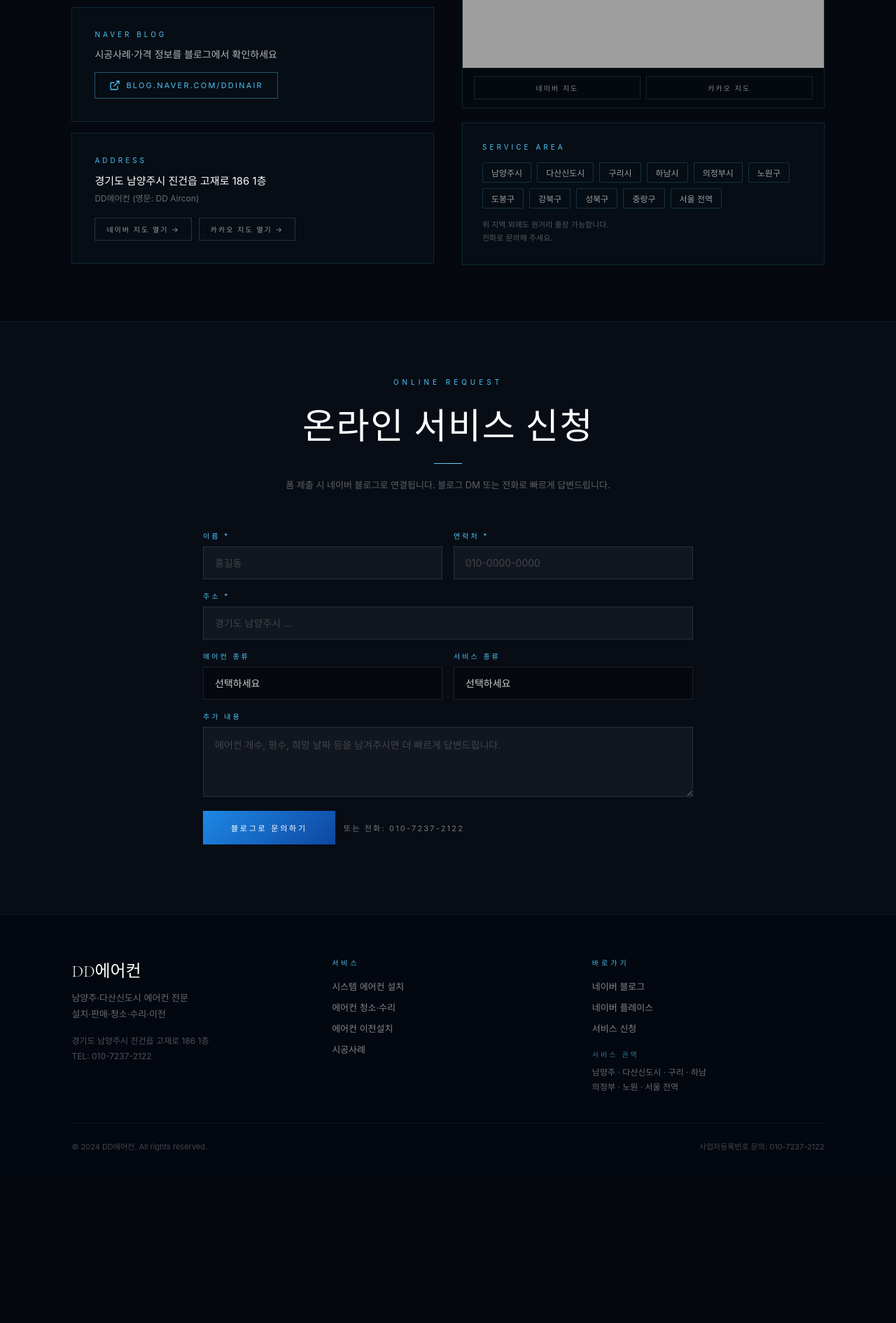
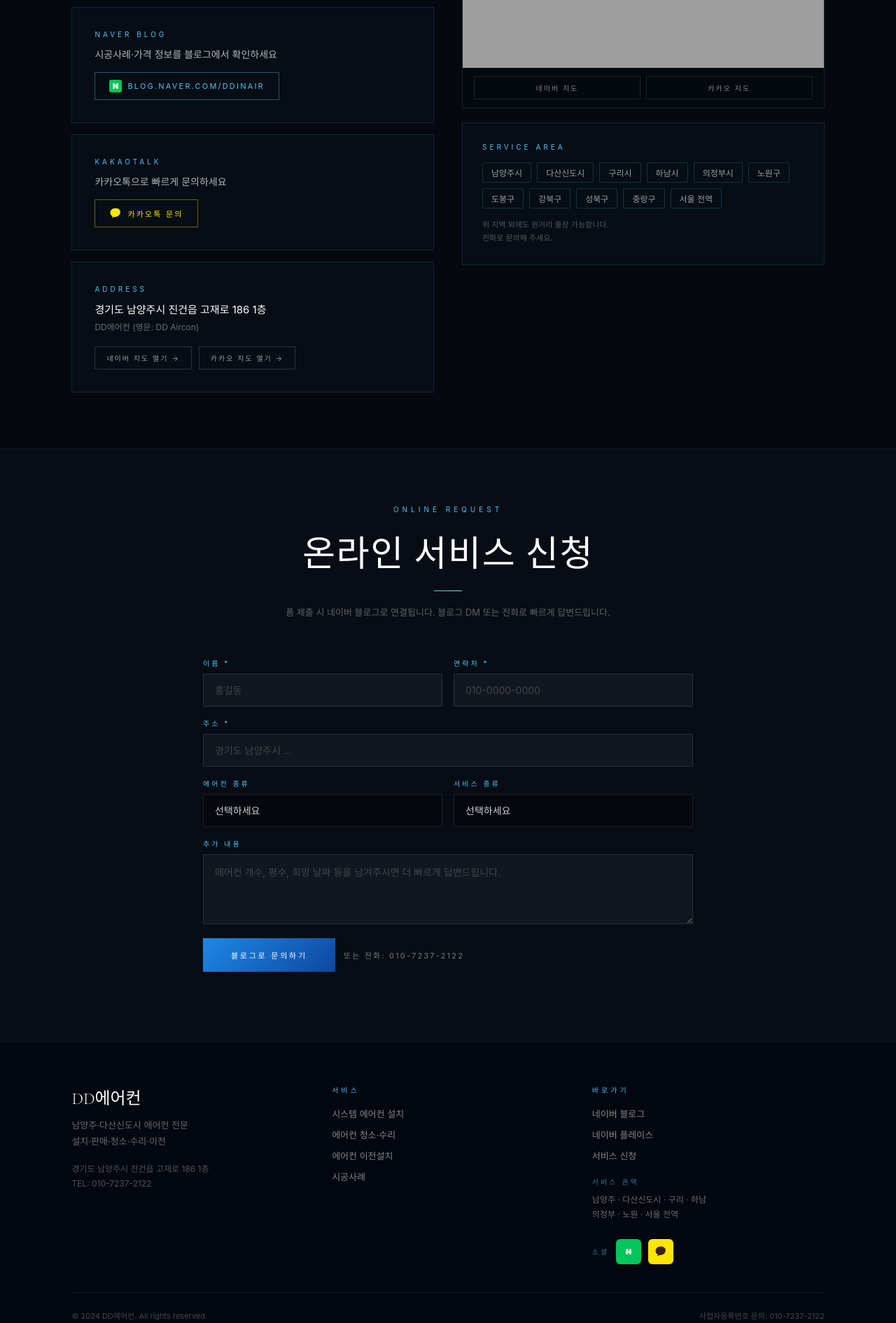
Before and after one commit to megaboy81-boop/ddinair-site, an Astro site: page /ddinair-site/contact in a window 1280 px wide. Shown: the part 775-2666 px from the top of the page at 70% size. Before the commit the page ends 2461 px from the top, so only its background shows below. Built offline with nearby package versions, Linux system fonts and the light colour scheme; Astro itself is replaced by a stand-in of ours; grey boxes are pictures that could not be loaded; a web font is replaced by a local one.

Commit message:
Fix: 구글맵 iframe 교체, 네이버N 아이콘, 카카오톡 카드 추가, 푸터 소셜 아이콘 추가

```diff
--- a/src/layouts/Layout.astro
+++ b/src/layouts/Layout.astro
@@ -436,6 +436,24 @@
             남양주 · 다산신도시 · 구리 · 하남<br/>의정부 · 노원 · 서울 전역
           </p>
         </div>
+        <div style="margin-top:24px;display:flex;gap:10px;align-items:center;">
+          <p style="font-size:10px;letter-spacing:0.3em;color:rgba(79,195,247,0.6);text-transform:uppercase;">소셜</p>
+          <a href="https://blog.naver.com/ddinair" target="_blank" rel="noopener"
+             style="display:flex;align-items:center;justify-content:center;width:36px;height:36px;border-radius:6px;background:#03C75A;transition:opacity 0.2s;" title="네이버 블로그"
+             onmouseover="this.style.opacity='0.85'" onmouseout="this.style.opacity='1'">
+            <svg width="18" height="18" viewBox="0 0 24 24" fill="none">
+              <rect width="24" height="24" rx="4" fill="#03C75A"/>
+              <path d="M13.5 12.3L10.2 7H7v10h3.5v-5.3L13.8 17H17V7h-3.5v5.3z" fill="white"/>
+            </svg>
+          </a>
+          <a href="tel:010-7237-2122"
+             style="display:flex;align-items:center;justify-content:center;width:36px;height:36px;border-radius:6px;background:#FEE500;transition:opacity 0.2s;" title="카카오톡 문의"
+             onmouseover="this.style.opacity='0.85'" onmouseout="this.style.opacity='1'">
+            <svg width="18" height="18" viewBox="0 0 24 24" fill="#3C1E1E">
+              <path d="M12 2C6.477 2 2 5.85 2 10.6c0 2.956 1.768 5.558 4.444 7.18-.165.615-.597 2.23-.684 2.576-.108.432.158.426.332.31.136-.092 2.168-1.47 3.046-2.065.609.087 1.232.133 1.862.133 5.523 0 10-3.85 10-8.6C22 5.85 17.523 2 12 2z"/>
+            </svg>
+          </a>
+        </div>
       </div>
     </div>
     <div class="footer-bottom">
--- a/src/pages/contact.astro
+++ b/src/pages/contact.astro
@@ -50,8 +50,25 @@
         <a href="https://blog.naver.com/ddinair" target="_blank" rel="noopener"
            style="display:inline-flex;align-items:center;gap:8px;text-decoration:none;font-size:11px;letter-spacing:0.2em;text-transform:uppercase;color:var(--blue);border:1px solid rgba(79,195,247,0.4);padding:10px 20px;transition:all 0.3s;"
            onmouseover="this.style.background='rgba(79,195,247,0.1)'" onmouseout="this.style.background='transparent'">
-          <svg width="16" height="16" viewBox="0 0 24 24" fill="none" stroke="currentColor" stroke-width="2"><path d="M18 13v6a2 2 0 01-2 2H5a2 2 0 01-2-2V8a2 2 0 012-2h6"/><polyline points="15 3 21 3 21 9"/><line x1="10" y1="14" x2="21" y2="3"/></svg>
+          <svg width="18" height="18" viewBox="0 0 24 24" fill="none">
+            <rect width="24" height="24" rx="4" fill="#03C75A"/>
+            <path d="M13.5 12.3L10.2 7H7v10h3.5v-5.3L13.8 17H17V7h-3.5v5.3z" fill="white"/>
+          </svg>
           blog.naver.com/ddinair
+        </a>
+      </div>
+
+      <!-- 카카오톡 카드 -->
+      <div style="border:1px solid rgba(79,195,247,0.15);padding:32px;margin-bottom:16px;background:rgba(79,195,247,0.02);transition:border-color 0.3s;" onmouseover="this.style.borderColor='rgba(254,229,0,0.35)'" onmouseout="this.style.borderColor='rgba(79,195,247,0.15)'">
+        <div style="font-size:10px;letter-spacing:0.4em;text-transform:uppercase;color:var(--blue);margin-bottom:12px;">KakaoTalk</div>
+        <p style="font-size:14px;color:rgba(255,255,255,0.7);margin-bottom:16px;">카카오톡으로 빠르게 문의하세요</p>
+        <a href="tel:010-7237-2122"
+           style="display:inline-flex;align-items:center;gap:8px;text-decoration:none;font-size:11px;letter-spacing:0.2em;text-transform:uppercase;color:#FEE500;border:1px solid rgba(254,229,0,0.4);padding:10px 20px;transition:all 0.3s;"
+           onmouseover="this.style.background='rgba(254,229,0,0.1)'" onmouseout="this.style.background='transparent'">
+          <svg width="18" height="18" viewBox="0 0 24 24" fill="#FEE500">
+            <path d="M12 2C6.477 2 2 5.85 2 10.6c0 2.956 1.768 5.558 4.444 7.18-.165.615-.597 2.23-.684 2.576-.108.432.158.426.332.31.136-.092 2.168-1.47 3.046-2.065.609.087 1.232.133 1.862.133 5.523 0 10-3.85 10-8.6C22 5.85 17.523 2 12 2z"/>
+          </svg>
+          카카오톡 문의
         </a>
       </div>
 
@@ -85,10 +102,11 @@
         <!-- 카카오맵 iframe (좌표: 남양주시 진건읍 고재로 186) -->
         <div style="position:relative;padding-top:60%;background:#0a0f18;">
           <iframe
-            src="https://map.kakao.com/link/embed/DD에어컨,37.684739,127.215623"
+            src="https://maps.google.com/maps?q=37.684739,127.215623&z=16&output=embed&hl=ko"
             style="position:absolute;top:0;left:0;width:100%;height:100%;border:none;"
-            allow="geolocation"
             loading="lazy"
+            allowfullscreen
+            referrerpolicy="no-referrer-when-downgrade"
             title="DD에어컨 위치"
           ></iframe>
         </div>
```
